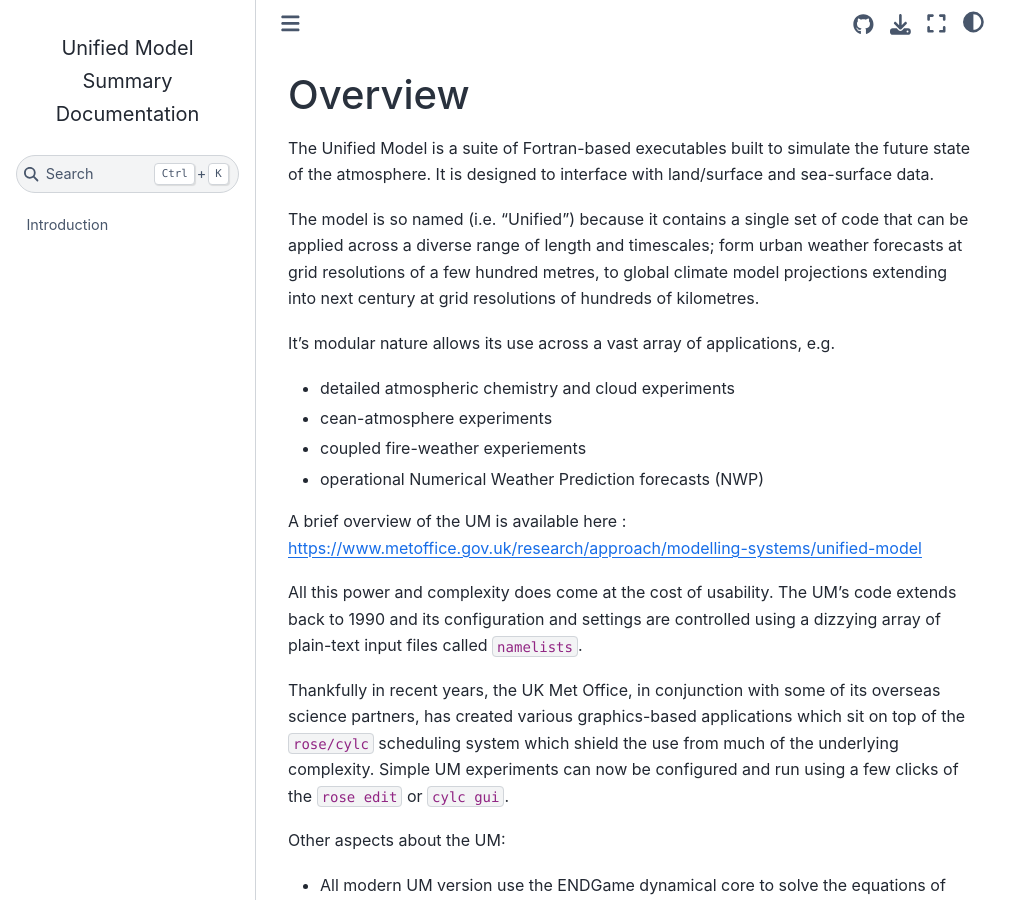
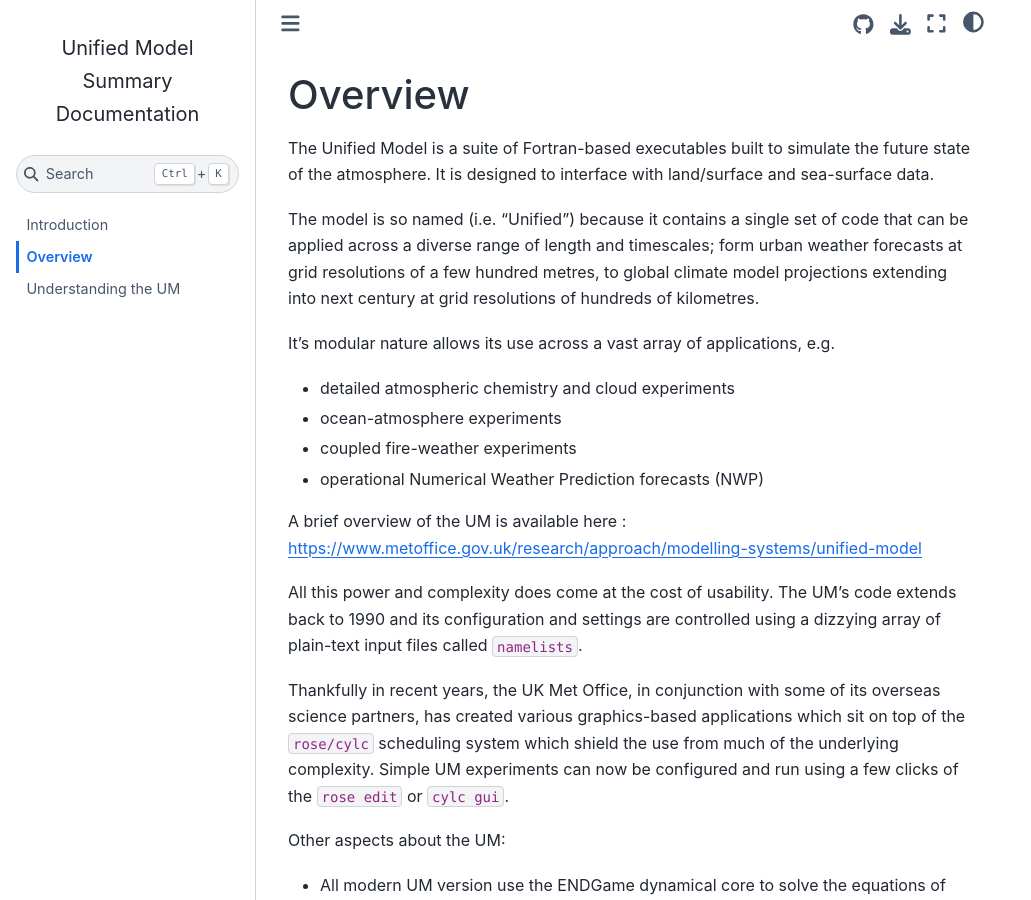
Before and after one commit to 21centuryweather/UM_summary_docs, a Jupyter Book: the page built from overview.md, in a window 1280 px wide and 900 px high. Shown: the whole window, without its empty margins (0-1031 px from the left). Built offline with Jupyter Book 1.0.4 settings and Sphinx 7.4.7 and the Sphinx Book theme 1.1.4, drawn with Linux system fonts in a browser that asks for light colours; pages that are not in the unit, such as notebooks, are missing from menus; some of the changed text lies outside the part shown.

Commit message:
NEW FILE : Added understanding.md

```diff
--- a/_toc.yml
+++ b/_toc.yml
@@ -4,9 +4,5 @@
 format: jb-book
 root: introduction
 chapters:
-- file: setup
-- file: ancillaries
-- file: running
-- file: outputs
-- file: evaluating
-- file: further-considerations
+- file: overview
+- file: understanding
--- a/overview.md
+++ b/overview.md
@@ -6,8 +6,8 @@ The model is so named (i.e. "Unified") because it contains a single set of code
 
 It's modular nature allows its use across a vast array of applications, e.g.
 - detailed atmospheric chemistry and cloud experiments
-- cean-atmosphere experiments
-- coupled fire-weather experiements
+- ocean-atmosphere experiments
+- coupled fire-weather experiments
 - operational Numerical Weather Prediction forecasts (NWP)
 
 A brief overview of the UM is available here : https://www.metoffice.gov.uk/research/approach/modelling-systems/unified-model
```
Also changed, not shown: understanding.md (added, +16 -0 lines).
